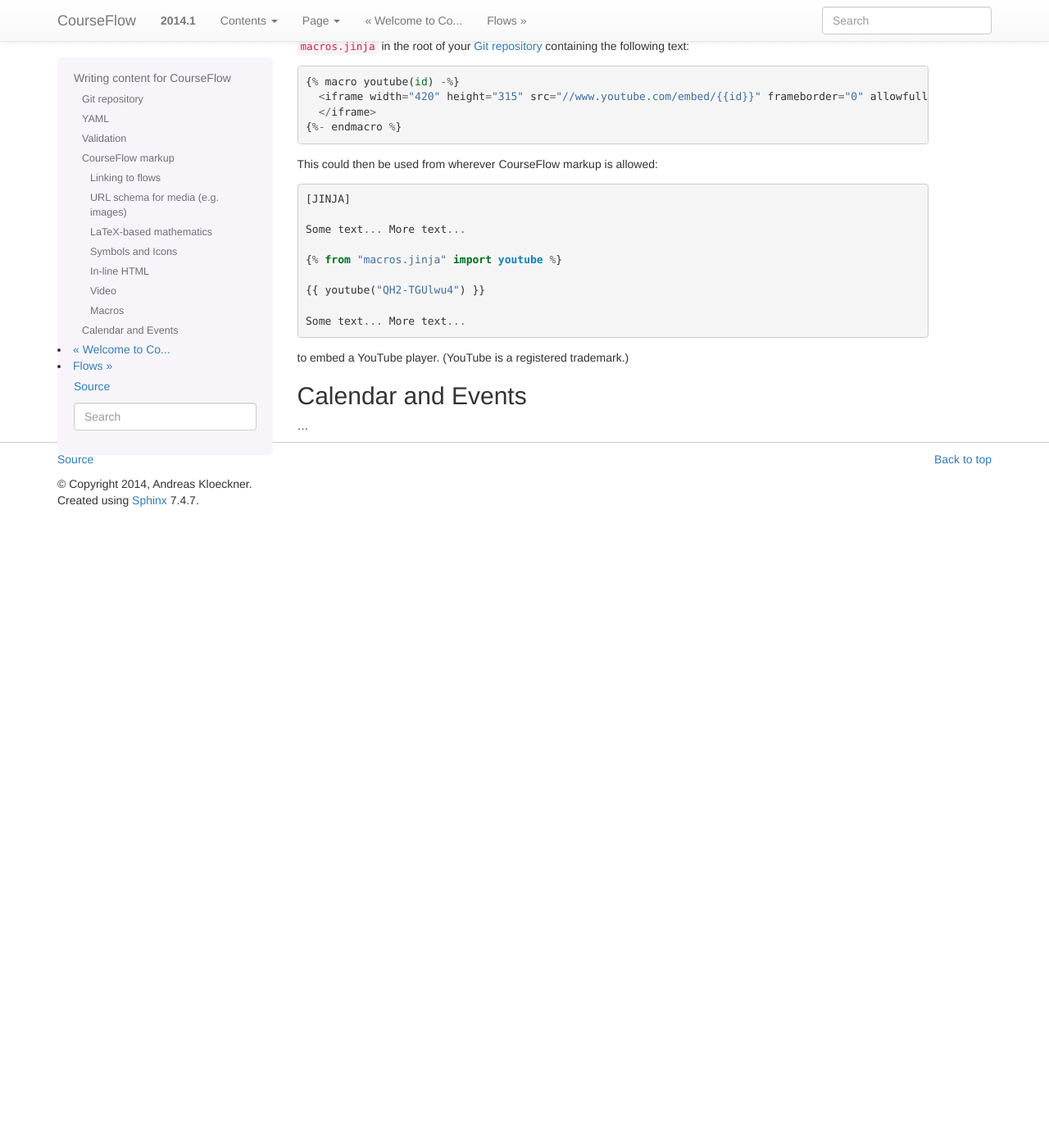
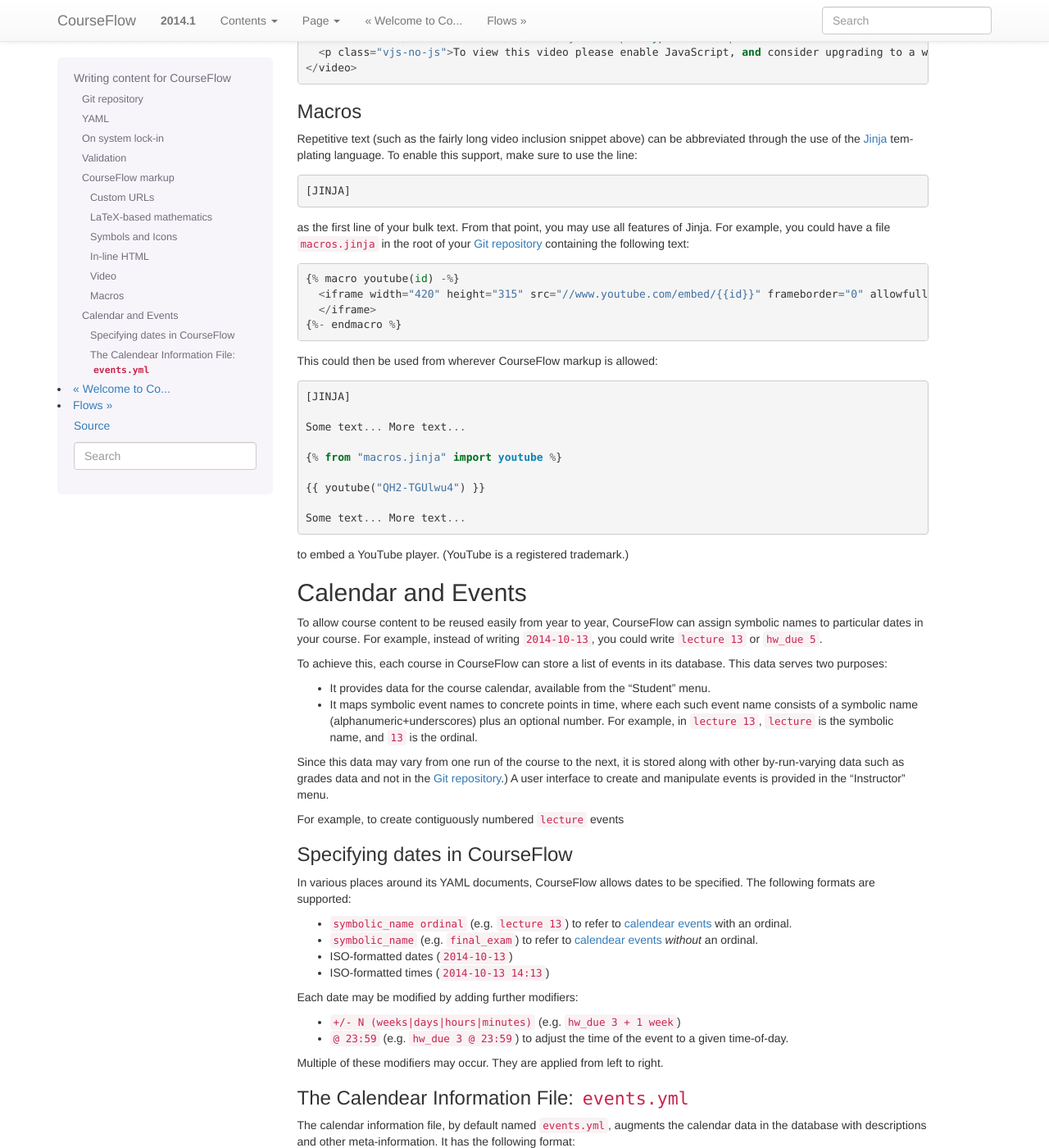
Before and after one commit to inducer/relate, a Sphinx documentation site: the page built from doc/content.rst, in a window 1280 px wide and 1400 px high, scrolled down 3062 px. Shown: the whole window at 82% size. Built offline with Sphinx 7.4.7, drawn with Linux system fonts in a browser that asks for light colours; before the commit the page ends 3692 px from its top, so only the background shows below that; some of the changed text lies outside the part shown.

Commit message:
More doc hacking

```diff
--- a/doc/content.rst
+++ b/doc/content.rst
@@ -17,6 +17,8 @@ work with a prior version until you make the new version explicitly available.
 One revision ("commit") of the git repository is always viewed as the "current"
 one. This is the one being shown to all visitors. In addition, each user (with
 sufficient privileges) may be previewing a different version of their choosing.
+
+.. _yaml:
 
 YAML
 ----
@@ -62,6 +64,24 @@ Here's an example::
 
      ...
 
+On system lock-in
+-----------------
+
+One key feature of CourseFlow is that the content you write for it is versatile
+and easy to repurpose. To start, everything you write for CourseFlow is just
+a readable, plain text file, so there are no retrieval or interpretation issues.
+
+Next, the `pandoc <http://johnmacfarlane.net/pandoc/>`_ tool can be used to
+export :ref:`markup` to essentially any other markup format under the sun,
+including LaTeX, HTML, MediaWiki, Microsoft Word, and many more.
+
+Further, YAML files are quite easy to read and traverse in most programming languages,
+facilitating automated coversion.  `This example Python script
+<https://github.com/inducer/courseflow/blob/master/contrib/flow-to-worksheet>`_
+provided as part of CourseFlow takes a flow and converts it to a paper-based
+worksheet. To do so, it makes use of `pypandoc
+<https://pypi.python.org/pypi/pypandoc>`_ and `PyYAML <http://pyyaml.org/>`_.
+
 Validation
 ----------
 
@@ -102,29 +122,31 @@ be previewed.
 In addition to standard Markdown, the following extensions are
 supported:
 
-Linking to flows
-^^^^^^^^^^^^^^^^
+Custom URLs
+^^^^^^^^^^^
 
-The URL schema ``flow:flow-name`` provides a link to the start page of a
-flow.
+A few custom URL schemas are provided to facilitate easy linking around
+a CourseFlow site:
 
-In Markdown, this might look like this::
+* The URL schema ``flow:flow-name`` provides a link to the start page of a
+  flow.
 
-    Please take [today's quiz](flow:quiz-lecture-17).
+  In Markdown, this might look like this::
 
-This resolves to a link to the flow contained in
-:file:`flows/quiz-lecture-17.yml`.
+      Please take [today's quiz](flow:quiz-lecture-17).
 
-URL schema for media (e.g. images)
-^^^^^^^^^^^^^^^^^^^^^^^^^^^^^^^^^^
+  This resolves to a link to the flow contained in
+  :file:`flows/quiz-lecture-17.yml`.
 
-The URL schema ``media:some/file/name.png``
-will be resolved to the file `media/some/file/name.png` in the
-course's :ref:`git-repo`.
+* The URL schema ``media:some/file/name.png``
+  will be resolved to the file `media/some/file/name.png` in the
+  course's :ref:`git-repo`.
 
-In Markdown, this might look like this::
+  In Markdown, this might look like this::
 
-    ![A bouncing ball](media:images/bouncing-ball.gif)
+      ![A bouncing ball](media:images/bouncing-ball.gif)
+
+* The URL schema ``calendar:`` links to the course calendar page.
 
 LaTeX-based mathematics
 ^^^^^^^^^^^^^^^^^^^^^^^
@@ -214,7 +236,92 @@ This could then be used from wherever CourseFlow markup is allowed::
 
 to embed a YouTube player. (YouTube is a registered trademark.)
 
+
+.. _events:
+
 Calendar and Events
 -------------------
 
-...
+To allow course content to be reused easily from year to year, CourseFlow can
+assign symbolic names to particular dates in your course. For example, instead
+of writing ``2014-10-13``, you could write ``lecture 13`` or ``hw_due 5``.
+
+To achieve this, each course in CourseFlow can store a list of events in its
+database. This data serves two purposes:
+
+* It provides data for the course calendar, available from the "Student" menu.
+
+* It maps symbolic event names to concrete points in time, where each such
+  event name consists of a symbolic name (alphanumeric+underscores) plus an
+  optional number. For example, in ``lecture 13``, ``lecture`` is the symbolic
+  name, and ``13`` is the ordinal.
+
+Since this data may vary from one run of the course to the next, it is stored
+along with other by-run-varying data such as grades data and not in the
+:ref:`git-repo`.) A user interface to create and manipulate events is provided
+in the "Instructor" menu.
+
+For example, to create contiguously numbered ``lecture`` events
+
+.. _datespec:
+
+Specifying dates in CourseFlow
+^^^^^^^^^^^^^^^^^^^^^^^^^^^^^^
+
+In various places around its YAML documents, CourseFlow allows dates to
+be specified. The following formats are supported:
+
+* ``symbolic_name ordinal`` (e.g. ``lecture 13``) to refer to :ref:`calendear
+  events <events>` with an ordinal.
+
+* ``symbolic_name`` (e.g. ``final_exam``) to refer to :ref:`calendear events <events>`
+  *without* an ordinal.
+
+* ISO-formatted dates (``2014-10-13``)
+
+* ISO-formatted times (``2014-10-13 14:13``)
+
+Each date may be modified by adding further modifiers:
+
+* ``+/- N (weeks|days|hours|minutes)`` (e.g. ``hw_due 3 + 1 week``)
+* ``@ 23:59`` (e.g. ``hw_due 3 @ 23:59``) to adjust the time of the event to
+  a given time-of-day.
+
+Multiple of these modifiers may occur. They are applied from left to right.
+
+.. events_yml
+
+The Calendear Information File: :file:`events.yml`
+^^^^^^^^^^^^^^^^^^^^^^^^^^^^^^^^^^^^^^^^^^^^^^^^^^
+
+The calendar information file, by default named :file:`events.yml`,
+augments the calendar data in the database with descriptions and
+other meta-information. It has the following format::
+
+    event_kinds:
+        lecture:
+            title: Lecture {nr}
+            color: blue
+
+        exam:
+            title: Exam {nr}
+            color: red
+
+    events:
+        "lecture 1":
+            title: "Alternative title for lecture 1"
+            color: red
+            description: |
+                *Pre-lecture material:* [Linear algebra pre-quiz](flow:prequiz-linear-algebra) (not for credit)
+
+                * What is Scientific Computing?
+                * Python intro
+
+The first section, ``event_kinds`` provides color and titling information that
+applies to all events sharing a symbolic name. The second, `events` can be used
+to provide a more verbose description for each event that appears below the main
+calendar. Titles and colors can also be overriden for each event specifically.
+
+All attributes in each section are optional.
+
+.. # vim: textwidth=75
```
Also changed, not shown: 1 other file.
